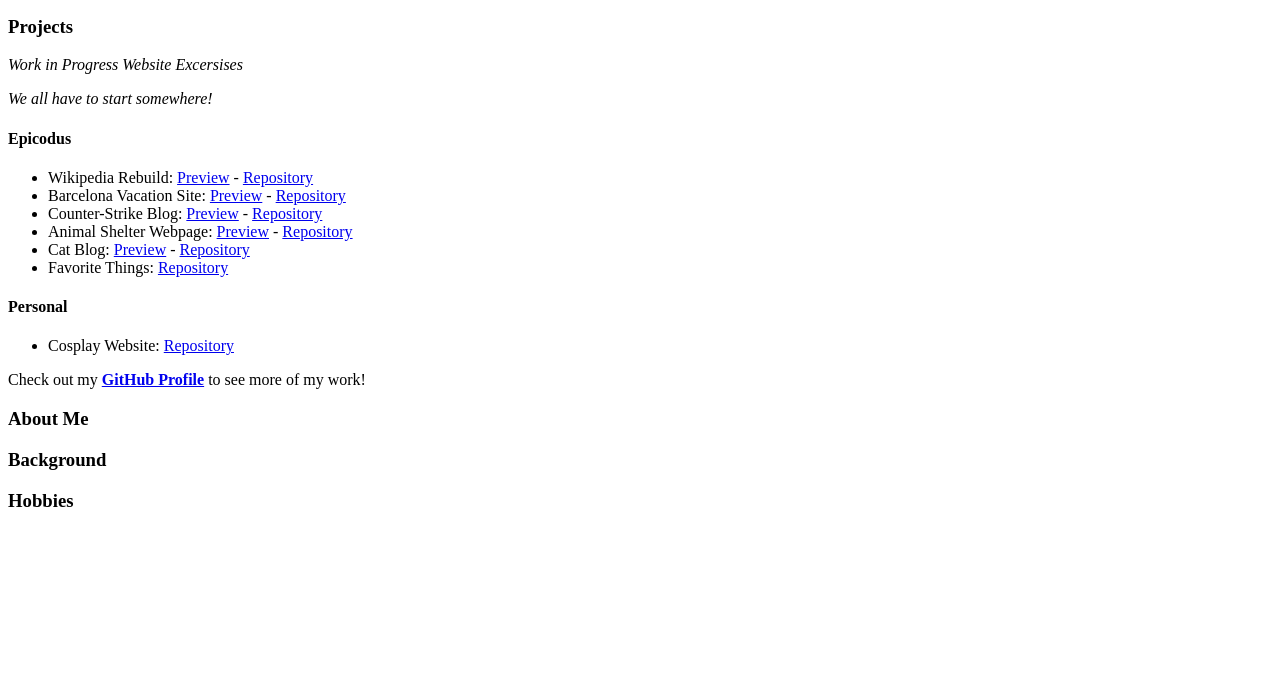
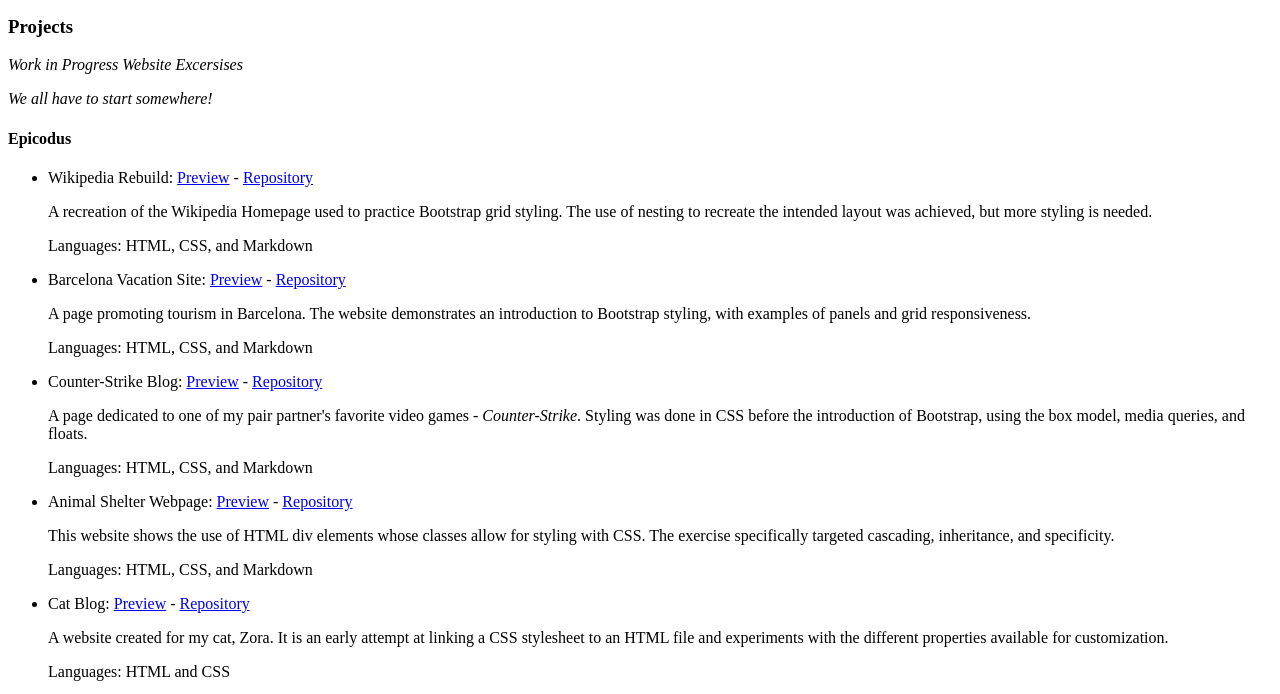
Before and after one commit to jhvozdovich/portfolio, a plain HTML site: page index.html in a window 1280 px wide. Shown: the part 101-795 px from the top of the page. Drawn offline with Linux system fonts and the light colour scheme.

Commit message:
add descriptions of projects

```diff
--- a/index.html
+++ b/index.html
@@ -14,16 +14,42 @@
     <p><em>We all have to start somewhere!</em></p>
     <h4>Epicodus</h4>
       <ul>
-        <li>Wikipedia Rebuild: <a href="https://jhvozdovich.github.io/wikipedia-rebuild/" target="_blank">Preview</a> - <a href="https://github.com/jhvozdovich/wikipedia-rebuild" target="_blank">Repository</a></li>
-        <li>Barcelona Vacation Site: <a href="https://jhvozdovich.github.io/vacation-site/" target="_blank">Preview</a> - <a href="https://github.com/jhvozdovich/vacation-site" target="_blank">Repository</a></li>
-        <li>Counter-Strike Blog: <a href="https://jhvozdovich.github.io/blogging-site/" target="_blank">Preview</a> - <a href="https://github.com/jhvozdovich/blogging-site" target="_blank">Repository</a></li>
-        <li>Animal Shelter Webpage: <a href="https://jhvozdovich.github.io/animal-shelter" target="_blank">Preview</a> - <a href="https://github.com/jhvozdovich/animal-shelter" target="_blank">Repository</a></li>
-        <li>Cat Blog: <a href="https://jhvozdovich.github.io/cat-blog" target="_blank">Preview</a> - <a href="https://github.com/jhvozdovich/cat-blog" target="_blank">Repository</a></li>
-        <li>Favorite Things: <a href="https://github.com/jhvozdovich/favorite-things" target="_blank">Repository</a></li>
+        <li>
+          Wikipedia Rebuild: <a href="https://jhvozdovich.github.io/wikipedia-rebuild/" target="_blank">Preview</a> - <a href="https://github.com/jhvozdovich/wikipedia-rebuild" target="_blank">Repository</a>
+          <p>A recreation of the Wikipedia Homepage used to practice Bootstrap grid styling. The use of nesting to recreate the intended layout was achieved, but more styling is needed.</p>
+          <p>Languages: HTML, CSS, and Markdown</p>
+        </li>
+        <li>
+          Barcelona Vacation Site: <a href="https://jhvozdovich.github.io/vacation-site/" target="_blank">Preview</a> - <a href="https://github.com/jhvozdovich/vacation-site" target="_blank">Repository</a>
+          <p>A page promoting tourism in Barcelona. The website demonstrates an introduction to Bootstrap styling, with examples of panels and grid responsiveness.</p>
+          <p>Languages: HTML, CSS, and Markdown</p>
+        </li>
+        <li>
+          Counter-Strike Blog: <a href="https://jhvozdovich.github.io/blogging-site/" target="_blank">Preview</a> - <a href="https://github.com/jhvozdovich/blogging-site" target="_blank">Repository</a>
+          <p>A page dedicated to one of my pair partner's favorite video games - <em>Counter-Strike</em>. Styling was done in CSS before the introduction of Bootstrap, using the box model, media queries, and floats.</p>
+          <p>Languages: HTML, CSS, and Markdown</p>
+        </li>
+        <li>
+          Animal Shelter Webpage: <a href="https://jhvozdovich.github.io/animal-shelter" target="_blank">Preview</a> - <a href="https://github.com/jhvozdovich/animal-shelter" target="_blank">Repository</a>
+          <p>This website shows the use of HTML div elements whose classes allow for styling with CSS. The exercise specifically targeted cascading, inheritance, and specificity.</p>
+          <p>Languages: HTML, CSS, and Markdown</p>
+        </li>
+        <li>
+          Cat Blog: <a href="https://jhvozdovich.github.io/cat-blog" target="_blank">Preview</a> - <a href="https://github.com/jhvozdovich/cat-blog" target="_blank">Repository</a>
+          <p>A website created for my cat, Zora. It is an early attempt at linking a CSS stylesheet to an HTML file and experiments with the different properties available for customization.</p>
+          <p>Languages: HTML and CSS</p>
+        </li>
+        <li>
+          Favorite Things: <a href="https://github.com/jhvozdovich/favorite-things" target="_blank">Repository</a>
+          <p>A website listing my favorite people and things. This demonstrates the use of HTML elements and served as an early exercise in using Git commits and pushing code to GitHub</p>
+          <p>Languages: HTML and Markdown</p>
+        </li>
       </ul>
     <h4>Personal</h4>
       <ul>
         <li>Cosplay Website: <a href="https://github.com/jhvozdovich/cosplay_website" target="_blank">Repository</a></li>
+        <p>The current version of this website was made before I began classes at Epicodus. I look forward to incorporating what I now know about Bootstrap into the styling. It was a struggle to position basic elements without knowledge of its simplified grid system.</p>
+        <p>Languages: HTML, CSS, and Markdown</p>
       </ul>
     <p>Check out my <strong><a href="https://github.com/jhvozdovich" target="_blank">GitHub Profile</a></strong> to see more of my work!</p>
 
```
